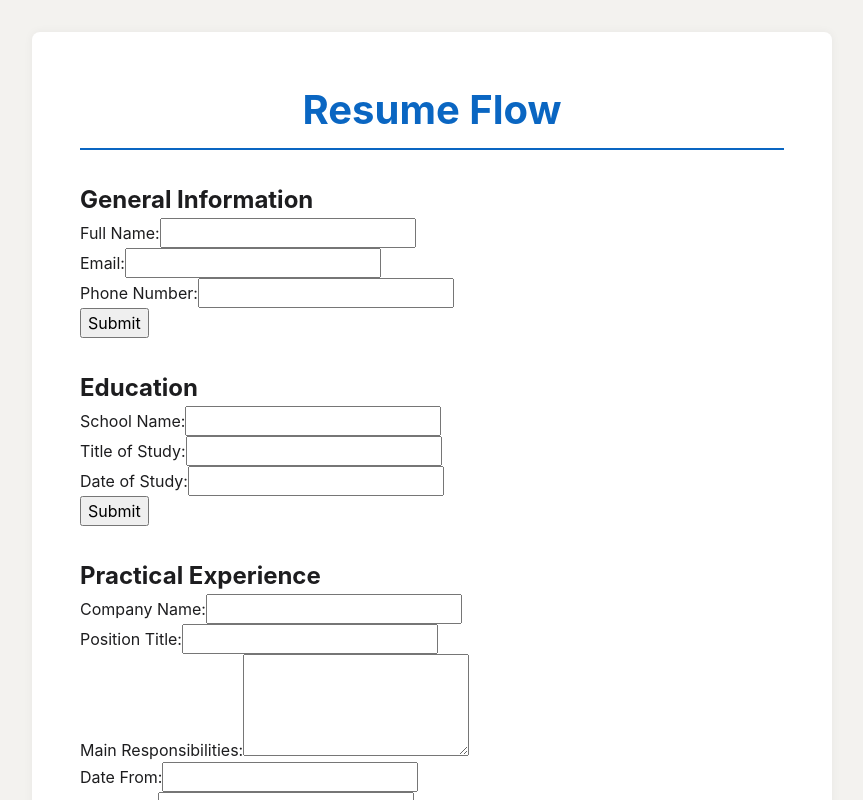
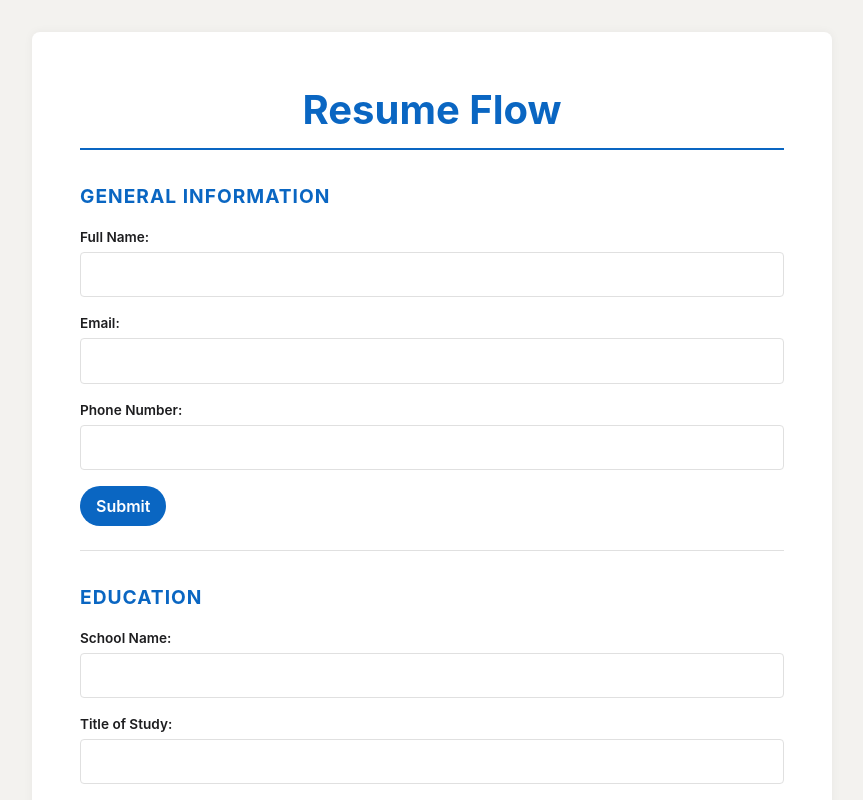
Before and after one commit to LiK-h1n/odin-cv-application, a React (Vite) app: page / in a window 1280 px wide. Shown: the top 800 px of the page, without its empty margins (208-1071 px from the left). Built offline with nearby package versions, Linux system fonts and the light colour scheme.

Commit message:
Add styles to Section.css

```diff
--- a/src/components/Education.jsx
+++ b/src/components/Education.jsx
@@ -1,4 +1,5 @@
 import { useState } from "react";
+import "../styles/Section.css";
 
 function Education() {
   const [schoolName, setSchoolName] = useState("");
--- a/src/components/GeneralInfo.jsx
+++ b/src/components/GeneralInfo.jsx
@@ -1,4 +1,5 @@
 import { useState } from "react";
+import "../styles/Section.css";
 
 function GeneralInfo() {
   const [fullName, setFullName] = useState("");
--- a/src/components/PracticalExperience.jsx
+++ b/src/components/PracticalExperience.jsx
@@ -1,4 +1,5 @@
 import { useState } from "react";
+import "../styles/Section.css";
 
 function PracticalExperience() {
   const [companyName, setCompanyName] = useState("");
--- /dev/null
+++ b/src/styles/Section.css
@@ -0,0 +1,81 @@
+section {
+  padding-bottom: 1.5rem;
+  border-bottom: 1px solid var(--border-light);
+}
+
+section:last-of-type {
+  border-bottom: none;
+}
+
+h2 {
+  font-size: 1.2rem;
+  color: var(--primary-blue);
+  text-transform: uppercase;
+  letter-spacing: 1px;
+  margin-bottom: 1rem;
+}
+
+form {
+  display: flex;
+  flex-direction: column;
+  gap: 1rem;
+}
+
+.form-group {
+  display: flex;
+  flex-direction: column;
+  gap: 0.3rem;
+}
+
+label {
+  font-weight: 600;
+  font-size: 0.85rem;
+}
+
+input,
+textarea {
+  padding: 0.6rem;
+  border: 1px solid var(--border-light);
+  border-radius: 4px;
+}
+
+input:focus,
+textarea:focus {
+  outline: 2px solid var(--primary-blue);
+  outline-offset: -1px;
+}
+
+button[type="submit"] {
+  background-color: var(--primary-blue);
+  color: white;
+  border: none;
+  padding: 0.5rem 1rem;
+  border-radius: 20px;
+  font-weight: 600;
+  cursor: pointer;
+  width: fit-content;
+}
+
+button[type="button"] {
+  background: none;
+  border: 1px solid var(--primary-blue);
+  color: var(--primary-blue);
+  padding: 0.4rem 0.8rem;
+  border-radius: 20px;
+  font-size: 0.8rem;
+  cursor: pointer;
+  margin-top: 0.5rem;
+}
+
+button:hover {
+  filter: brightness(0.9);
+}
+
+.info-display p {
+  margin-bottom: 0.2rem;
+}
+
+.info-display strong {
+  font-weight: 600;
+  margin-right: 0.5rem;
+}
```
